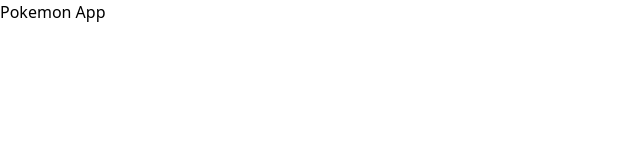
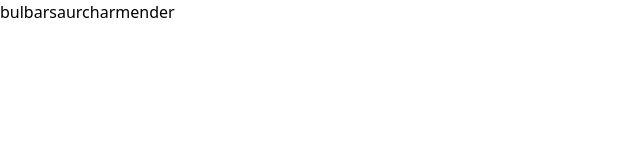
Before and after one commit to DanielMcIntyre2022/React-Pokemon-API-App, a React (Create React App) app: page / in a window 1280 px wide. Shown: the top 160 px of the page, without its empty margins (0-640 px from the left). Built offline with nearby package versions, Linux system fonts and the light colour scheme.

Commit message:
created initial state with static test pokemon names and sent that data as props down to the PokemonList component and displayed in PokemonList component

```diff
--- a/src/App.js
+++ b/src/App.js
@@ -1,11 +1,15 @@
 import './App.css';
+import { useState } from 'react';
+import PokemonList from './components/PokemonList';
 
 function App() {
+
+  const [pokemon, setPokemon] = useState(["bulbarsaur", "charmender"]);
 
   return (
     <div className="App">
       <div>
-          <h1>Pokemon App</h1>
+         <PokemonList pokemon={pokemon}/>
       </div>
     </div>
   );
--- a/src/components/PokemonList.jsx
+++ b/src/components/PokemonList.jsx
@@ -1,7 +1,9 @@
 
-function PokemonList() {
+function PokemonList({ pokemon }) {
   return (
-    <div>PokemonLists</div>
+    <div>
+      {pokemon}
+    </div>
   )
 }
 
```
